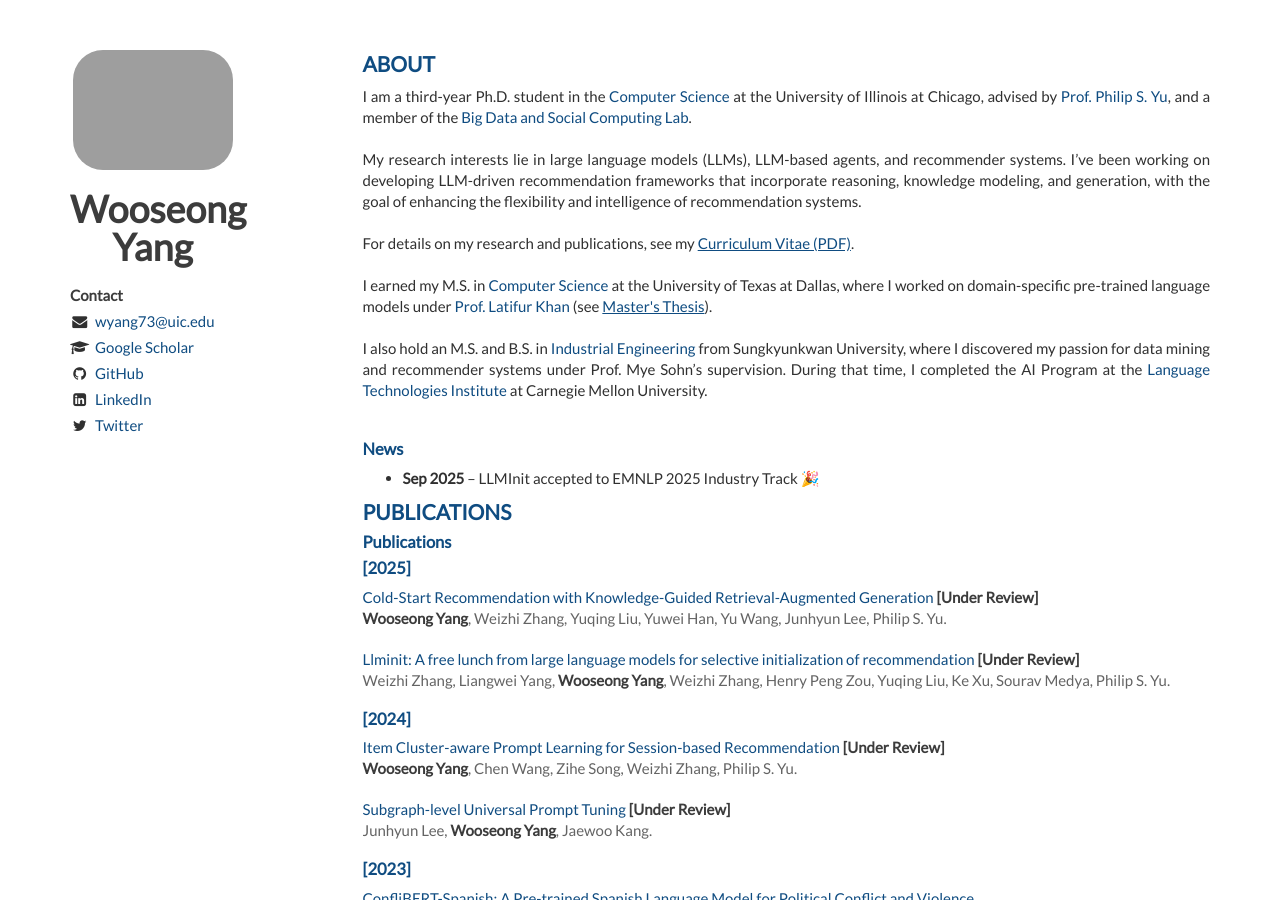
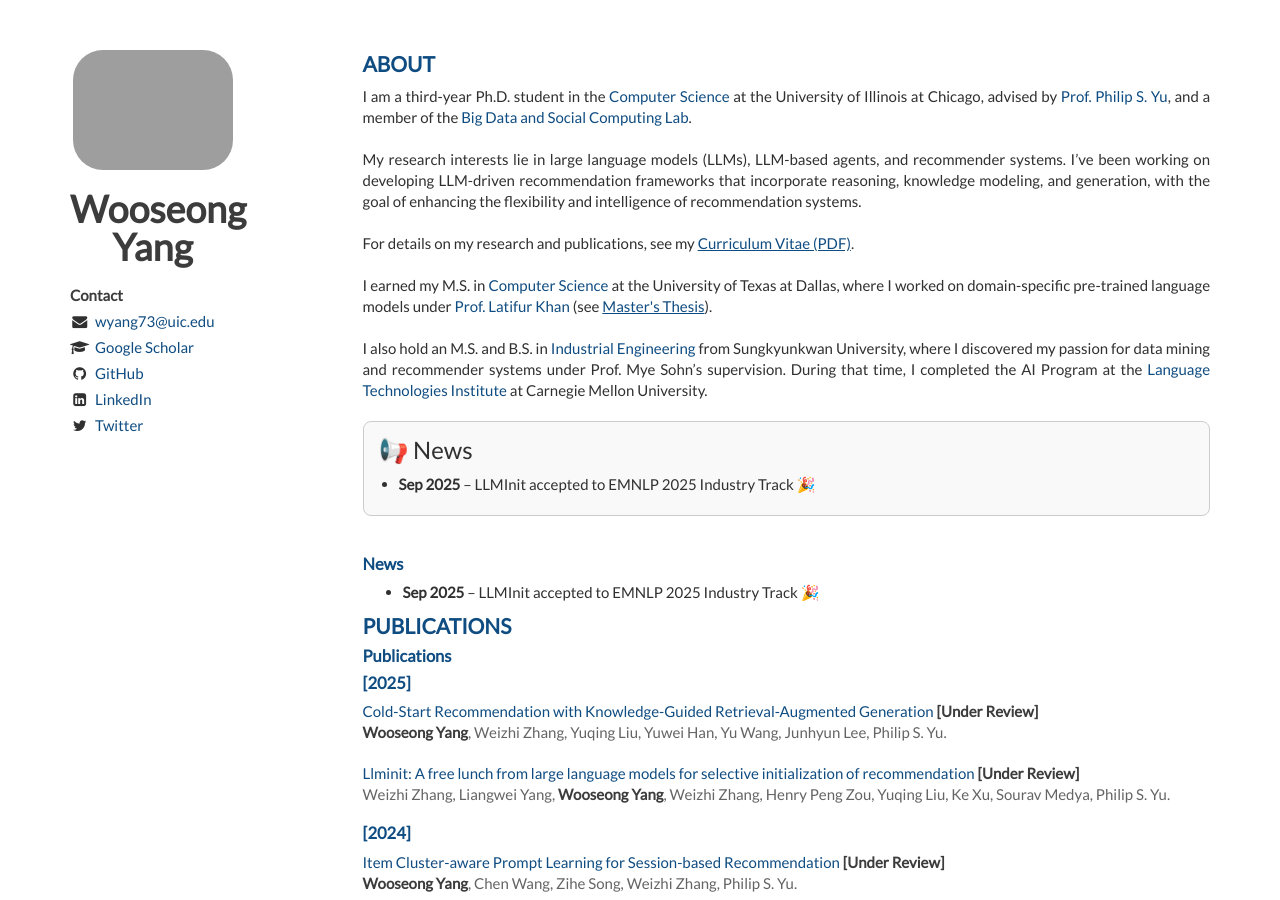
Before and after one commit to WooseongYang/WooseongYang.github.io, a Jekyll site: the page built from index.html, in a window 1280 px wide and 900 px high. Built offline with Jekyll 4.4.1, drawn with Linux system fonts in a browser that asks for light colours; nearby versions of some CDN libraries; the list of posts is cut into pages by our own code.

Commit message:
Update about.html

```diff
--- a/_includes/about.html
+++ b/_includes/about.html
@@ -20,6 +20,13 @@
         <a href="https://www.lti.cs.cmu.edu">Language Technologies Institute</a> at Carnegie Mellon University.
       </p>
     </article>
+
+<div style="border: 1px solid #ccc; border-radius: 8px; padding: 15px; background-color: #f9f9f9; margin: 20px 0;">
+  <h3 style="margin-top: 0;">📢 News</h3>
+  <ul style="padding-left: 20px; margin: 0;">
+    <li><strong>Sep 2025</strong> – LLMInit accepted to EMNLP 2025 Industry Track 🎉</li>
+  </ul>
+</div>
 
 
     <!-- <div class="panel panel-default">
```
